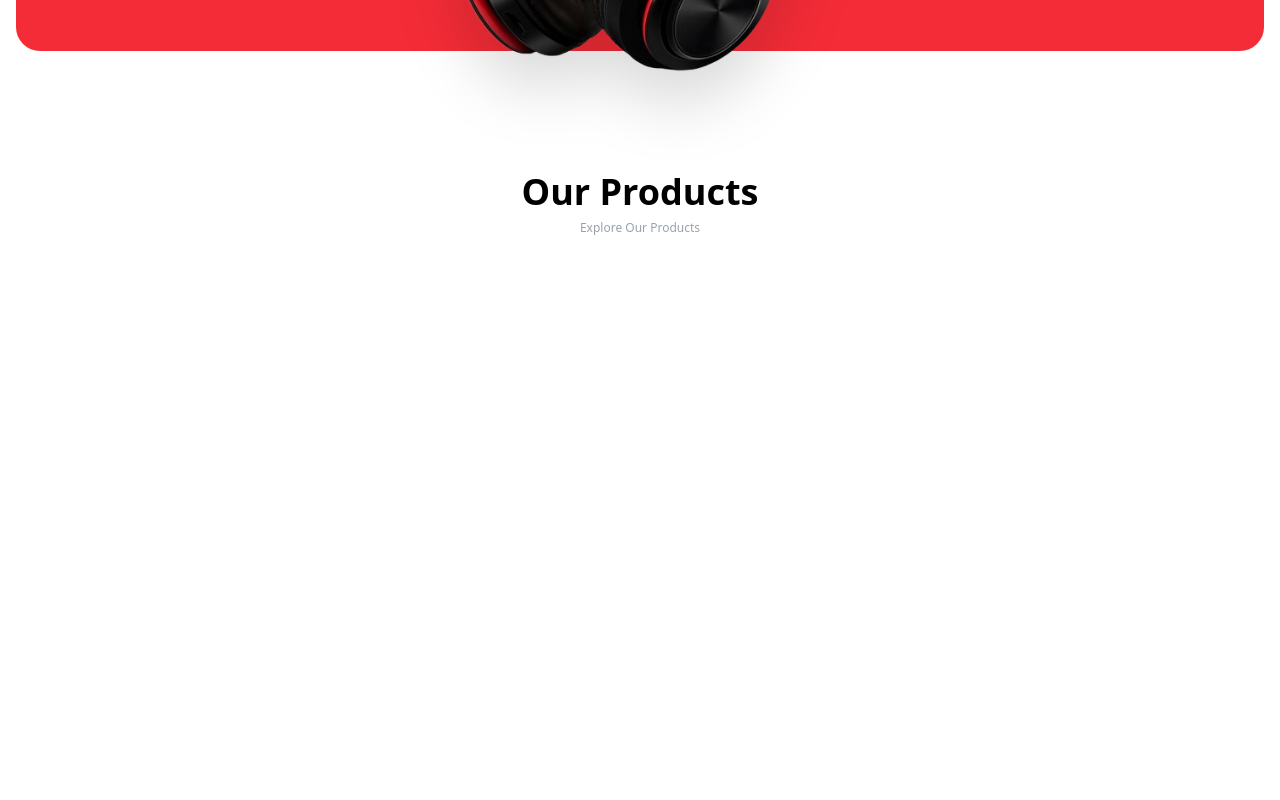
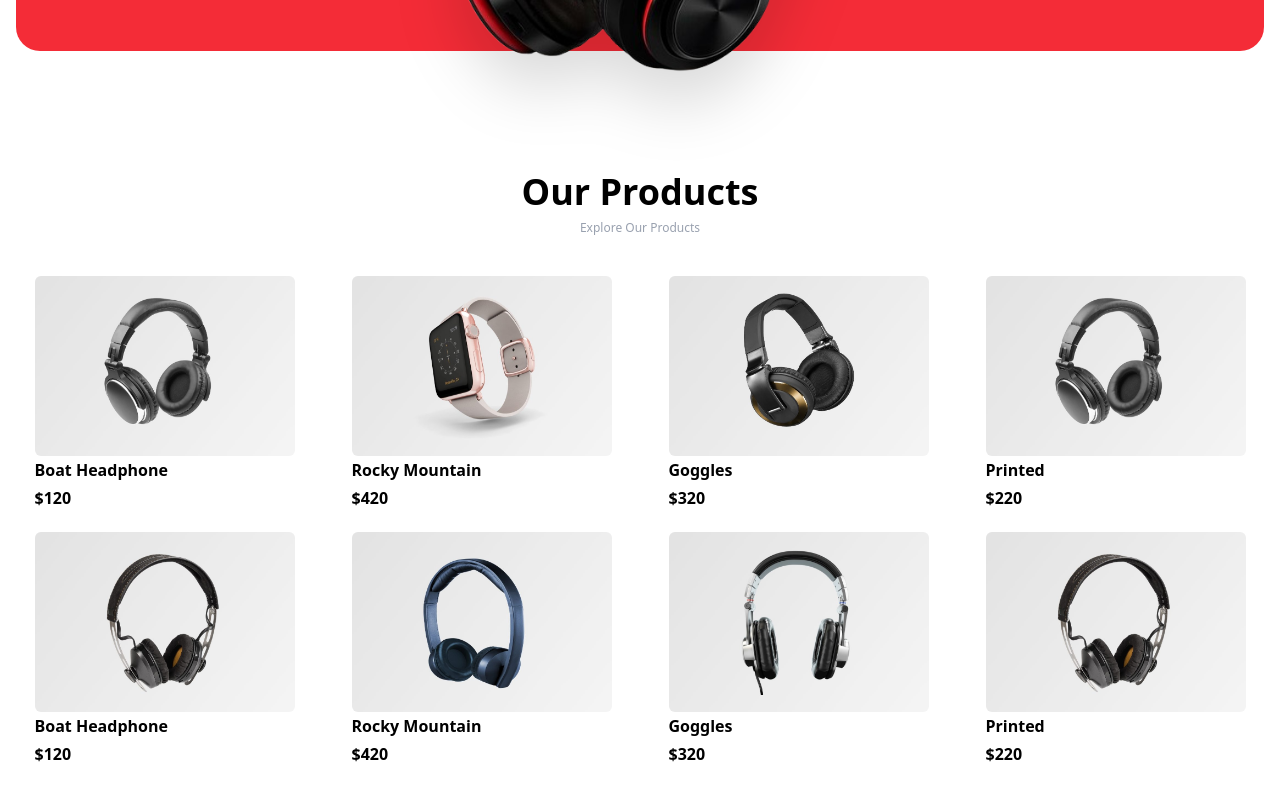
Before and after one commit to MatheusZamo/next-level, a React (Vite) app: page / in a window 1280 px wide. Shown: the part 2104-2904 px from the top of the page. Before the commit the page ends 2396 px from the top, so only its background shows below. Built offline with nearby package versions, Linux system fonts and the light colour scheme.

Commit message:
ProductCard component created

```diff
--- /dev/null
+++ b/src/components/ProductCard.jsx
@@ -0,0 +1,100 @@
+import { Button } from "./Button"
+
+const products = [
+  {
+    id: 1,
+    img: "p-1.jpg",
+    title: "Boat Headphone",
+    price: "120",
+    aosDelay: "0",
+  },
+  {
+    id: 2,
+    img: "p-2.jpg",
+    title: "Rocky Mountain",
+    price: "420",
+    aosDelay: "200",
+  },
+  {
+    id: 3,
+    img: "p-3.jpg",
+    title: "Goggles",
+    price: "320",
+    aosDelay: "400",
+  },
+  {
+    id: 4,
+    img: "p-4.jpg",
+    title: "Printed",
+    price: "220",
+    aosDelay: "600",
+  },
+  {
+    id: 5,
+    img: "p-5.jpg",
+    title: "Boat Headphone",
+    price: "120",
+    aosDelay: "0",
+  },
+  {
+    id: 6,
+    img: "p-9.jpg",
+    title: "Rocky Mountain",
+    price: "420",
+    aosDelay: "200",
+  },
+  {
+    id: 7,
+    img: "p-7.jpg",
+    title: "Goggles",
+    price: "320",
+    aosDelay: "400",
+  },
+  {
+    id: 8,
+    img: "p-5.jpg",
+    title: "Printed",
+    price: "220",
+    aosDelay: "600",
+  },
+]
+
+const ProductCard = () => {
+  return (
+    <div className="mb-10">
+      <ul
+        className="grid grid-cols-1 place-items-center
+            sm:grid-cols-2 md:grid-cols-4 gap-5"
+      >
+        {products.map((product) => (
+          <li className="group" key={product.id}>
+            <div className="relative">
+              <img
+                src={product.img}
+                alt=""
+                className="object-cover rounded-md h-[180px] w-[260px]"
+              />
+              <div
+                className="hidden group-hover:flex absolute top-1/2 -translate-y-1/2 left-1/2
+              -translate-x-1/2 h-full w-full text-center group-hover:backdrop-blur-sm
+              justify-center items-center duration-200"
+              >
+                <Button
+                  text={"Add to cart"}
+                  bgColor={"bg-[#f42c37]"}
+                  textColor={"text-white"}
+                />
+              </div>
+            </div>
+            <div className="leading-7">
+              <h2 className="font-semibold">{product.title}</h2>
+              <h2 className="font-bold">${product.price}</h2>
+            </div>
+          </li>
+        ))}
+      </ul>
+    </div>
+  )
+}
+
+export { ProductCard }
--- a/src/components/Products.jsx
+++ b/src/components/Products.jsx
@@ -1,10 +1,12 @@
 import { Heading } from "./Heading"
+import { ProductCard } from "./ProductCard"
 
 const Products = () => {
   return (
     <div>
       <div className="p-[1rem] smp-[3rem]">
         <Heading title={"Our Products"} subtitle={"Explore Our Products"} />
+        <ProductCard />
       </div>
     </div>
   )
```
